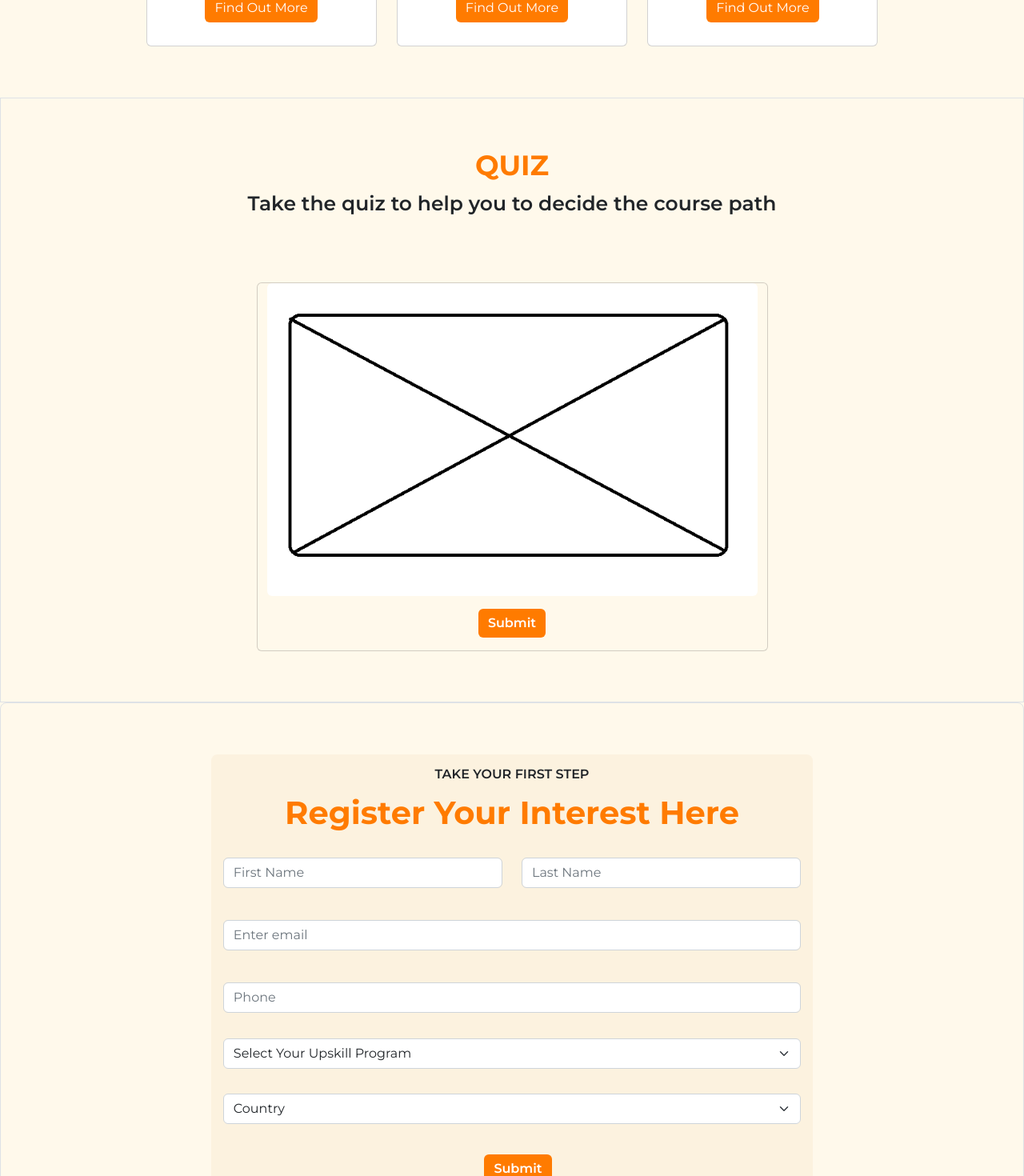
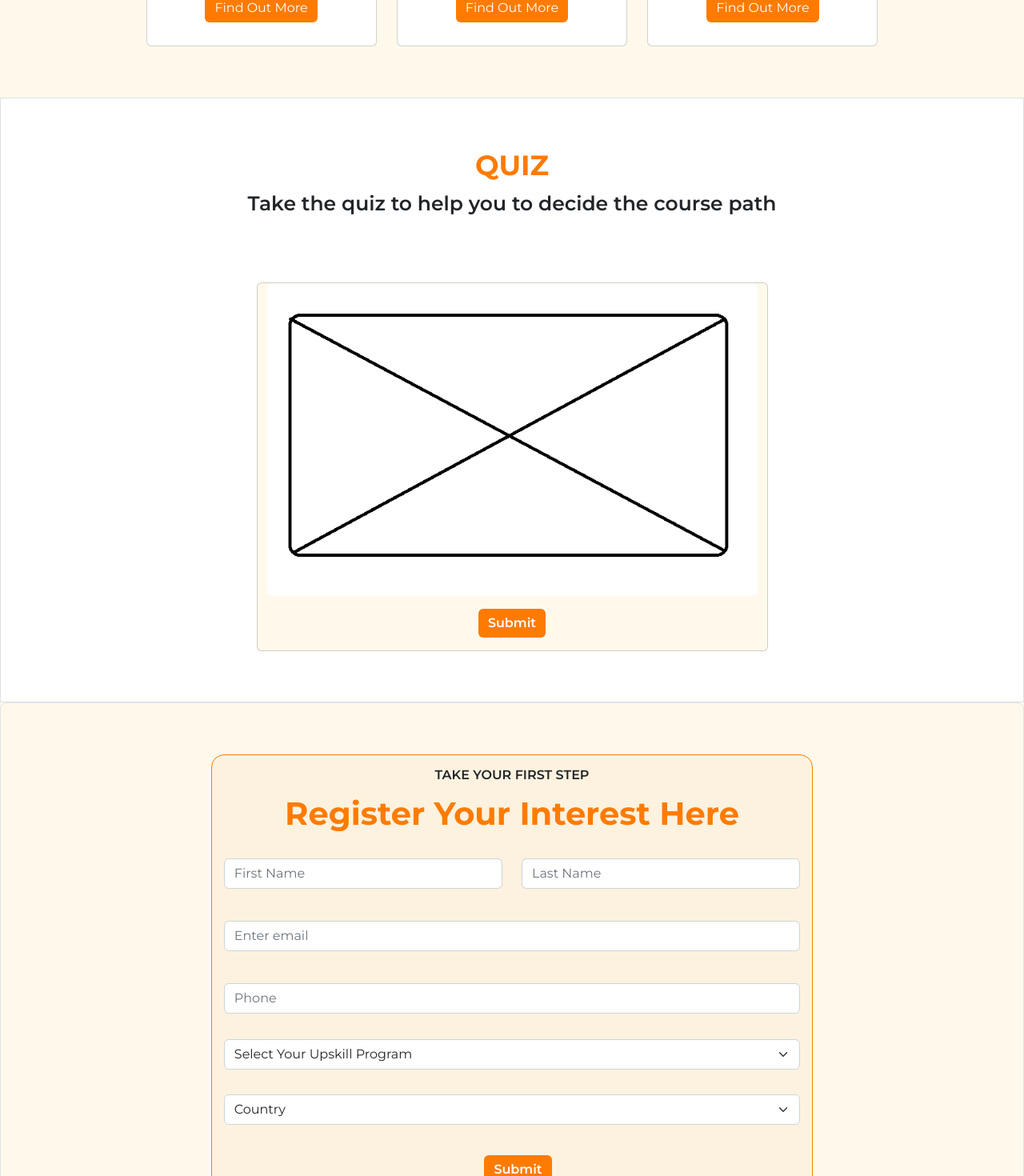
Before and after one commit to Chiang-Yong/Upskill-Today-1, a React (Create React App) app: page /CareerPathway in a window 1280 px wide. Shown: the part 480-1950 px from the top of the page at 80% size. Built offline with nearby package versions, Linux system fonts and the light colour scheme.

Commit message:
Update the dropdown menu

```diff
--- a/src/components/Navbar/NavbarUST.js
+++ b/src/components/Navbar/NavbarUST.js
@@ -52,7 +52,7 @@ const NavbarUST = () => {
               style={{ paddingLeft: "1.0rem", textDecoration: "none", fontWeight: "600", }}
             ></Link> */}
               <NavDropdown className="navbar-margintop border-start" title="Career Pathway" id="basic-nav-dropdown">
-              <NavDropdown.Item><NavLink to="/PathwayDetails"></NavLink></NavDropdown.Item>
+              <NavDropdown.Item><NavLink to="/CareerPathway">Career Pathway</NavLink></NavDropdown.Item>
                 <NavDropdown.Item><NavLink to="/PathwayDetails/JavaCourse">Java Course</NavLink></NavDropdown.Item>
                 <NavDropdown.Item><NavLink to="/PathwayDetails/JavascriptCourse">JavaScript Course</NavLink></NavDropdown.Item>
                 <NavDropdown.Item><NavLink to="/PathwayDetails/DevOpsCourse">DevOps Course</NavLink></NavDropdown.Item>
--- a/src/pages/CareerPathway/Quiz.js
+++ b/src/pages/CareerPathway/Quiz.js
@@ -4,7 +4,7 @@ import quizplaceholder from "../../images/quizplaceholder.png";
 
 const QuizStyle = {
   main: {
-    backgroundColor: "#fff9eb",
+    backgroundColor: "white",
     height: "auto",
     width: "100%",
   },
--- a/src/pages/CareerPathway/RegisterYourInterest.js
+++ b/src/pages/CareerPathway/RegisterYourInterest.js
@@ -14,6 +14,9 @@ const RYIstyle = {
     width: "60%",
     paddingBottom: "1%",
     backgroundColor: "rgba(224,178,118,0.1)",
+    border:"solid",
+    borderColor: "#ff7b00",
+    borderWidth: "0.05px",
   },
 
   group: {
@@ -54,7 +57,7 @@ const RegisterYourInterest = () => {
       className="d-flex justify-content-center border rounded-3"
       style={RYIstyle.main}
     >
-      <Form className="rounded-3" style={RYIstyle.form}>
+      <Form className="rounded-4" style={RYIstyle.form}>
         <h6 className="text-center" style={RYIstyle.text}>
           TAKE YOUR FIRST STEP
         </h6>
@@ -99,7 +102,7 @@ const RegisterYourInterest = () => {
           <Form.Select aria-label="Default select example">
             <option>Country</option>
             <option value="1">Singapore</option>
-            <option value="2">Philippine</option>
+            <option value="2">Philippines</option>
             <option value="3">Malaysia</option>
           </Form.Select>
         </Form.Group>
```
